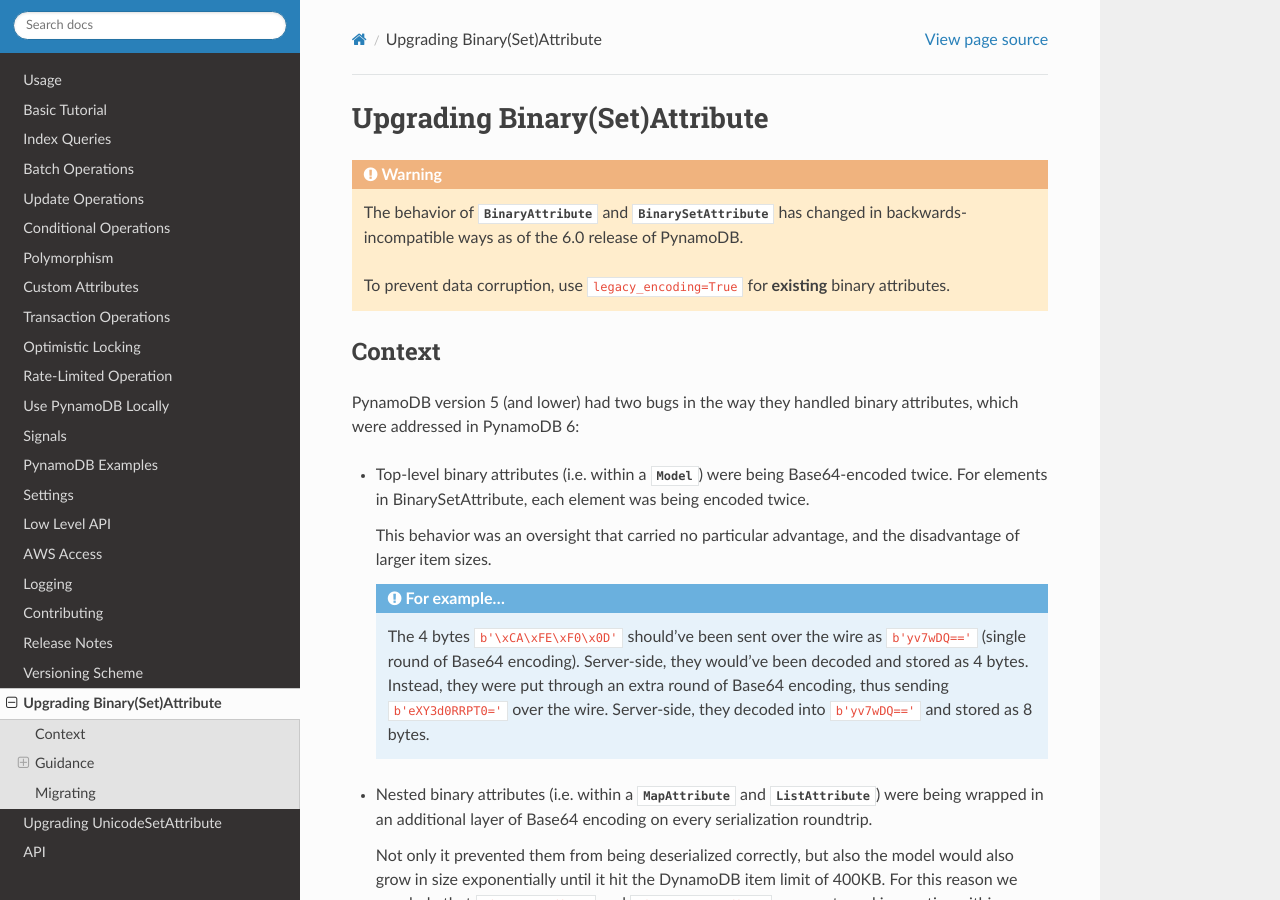
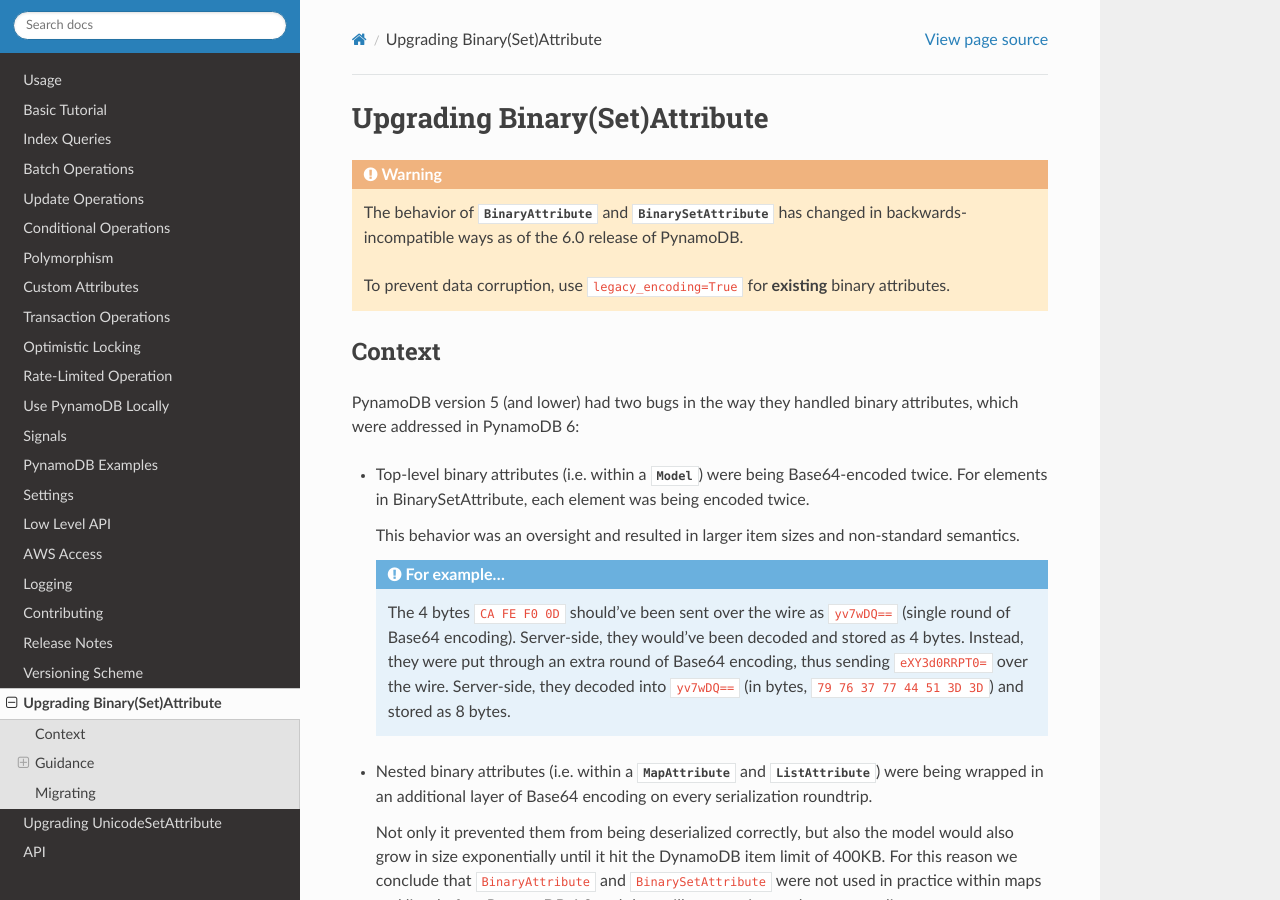
Before and after one commit to pynamodb/PynamoDB, a Sphinx documentation site: the page built from docs/upgrading_binary.rst, in a window 1280 px wide and 900 px high. Built offline with Sphinx 7.4.7 and the Read the Docs theme 2.0.0, drawn with Linux system fonts in a browser that asks for light colours.

Commit message:
clarify bug

```diff
--- a/docs/upgrading_binary.rst
+++ b/docs/upgrading_binary.rst
@@ -18,14 +18,14 @@
 - Top-level binary attributes (i.e. within a :py:class:`~pynamodb.models.Model`) were being Base64-encoded
   twice. For elements in BinarySetAttribute, each element was being encoded twice.
 
-  This behavior was an oversight that carried no particular advantage, and the disadvantage of larger item sizes.
+  This behavior was an oversight and resulted in larger item sizes and non-standard semantics.
 
   .. admonition:: For example...
 
-     The 4 bytes :code:`b'\\xCA\\xFE\\xF0\\x0D'` should've been sent over the wire as :code:`b'yv7wDQ=='` (single round
+     The 4 bytes :code:`CA FE F0 0D` should've been sent over the wire as :code:`yv7wDQ==` (single round
      of Base64 encoding). Server-side, they would've been decoded and stored as 4 bytes. Instead, they were put through an extra
-     round of Base64 encoding, thus sending :code:`b'eXY3d0RRPT0='` over the wire. Server-side, they decoded into :code:`b'yv7wDQ=='`
-     and stored as 8 bytes.
+     round of Base64 encoding, thus sending :code:`eXY3d0RRPT0=` over the wire. Server-side, they decoded into :code:`yv7wDQ==`
+     (in bytes, :code:`79 76 37 77 44 51 3D 3D`) and stored as 8 bytes.
 
 - Nested binary attributes (i.e. within a :py:class:`~pynamodb.attributes.MapAttribute` and :py:class:`~pynamodb.attributes.ListAttribute`)
   were being wrapped in an additional layer of Base64 encoding on every serialization roundtrip.
```
